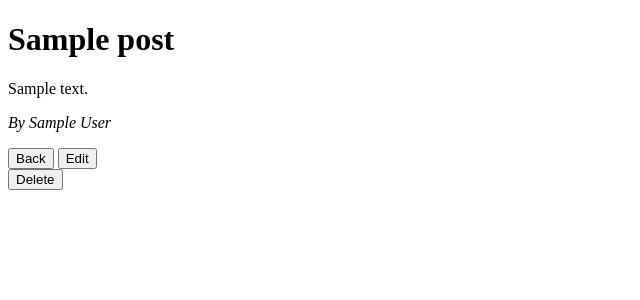
After one commit to cwaymeyer/blogly, a Flask app: page /posts/1 in a window 1280 px wide. The commit adds this page. Shown: the top 300 px of the page, without its empty margins (0-640 px from the left). Run offline with Flask 2, Linux system fonts and the light colour scheme; tables that the repository leaves empty hold one stand-in row (values such as "Sample post").

Commit message:
Post functionality added, no styling, minor bugs

```diff
--- a/app.py
+++ b/app.py
@@ -1,7 +1,7 @@
 """Blogly application"""
 
 from flask import Flask, request, redirect, render_template
-from models import db, connect_db, User
+from models import db, connect_db, User, Post
 
 app = Flask(__name__)
 
@@ -17,7 +17,10 @@ debug = DebugToolbarExtension(app)
 app.config['DEBUG_TB_INTERCEPT_REDIRECTS'] = False
 
 
-# SHOW USERS
+##########################################
+# USER ROUTES
+##########################################
+
 @app.route('/')
 def home():
     '''Redirect to users'''
@@ -34,7 +37,6 @@ def users():
     return render_template('users.html', users=users)
 
 
-# CREATE USER
 @app.route('/users/new')
 def new_user():
     '''Create new user'''
@@ -57,17 +59,16 @@ def submit_created_user():
     return redirect('/')
 
 
-# VIEW USER
-@app.route('/users/<int:user_id>')
-def user_details(user_id):
+@app.route('/users/<int:u_id>')
+def user_details(u_id):
     '''View user details'''
 
-    user = User.query.get_or_404(user_id)
+    user = User.query.get_or_404(u_id)
+    user_posts = Post.query.filter(Post.user_id == u_id)
 
-    return render_template('user-details.html', user=user)
+    return render_template('user-details.html', user=user, user_posts=user_posts)
 
 
-# EDIT USER
 @app.route('/users/<int:user_id>/edit')
 def edit_user(user_id):
     '''Edit user data'''
@@ -92,7 +93,6 @@ def submit_edited_user(user_id):
     return redirect('/users')
 
 
-#  DELETE USER
 @app.route('/users/<int:user_id>/delete', methods=['POST'])
 def delete_user(user_id):
     '''Delete user from database'''
@@ -102,3 +102,73 @@ def delete_user(user_id):
     db.session.commit()
 
     return redirect('/users')
+
+
+##########################################
+# (BLOG) POST ROUTES
+##########################################
+
+@app.route('/users/<int:user_id>/posts/new')
+def new_post(user_id):
+    '''Add a new post'''
+
+    user = User.query.get_or_404(user_id)
+
+    return render_template('new-post.html', user=user)
+
+
+@app.route('/users/<int:user_id>/posts/new', methods=['POST'])
+def submit_new_post(user_id):
+    '''Submit new post'''
+
+    title = request.form['title']
+    content = request.form['content']
+
+    new_post = Post(title=title, content=content, user_id=user_id)
+    db.session.add(new_post)
+    db.session.commit()
+
+    return redirect(f'/users/{user_id}')
+
+
+@app.route('/posts/<int:post_id>')
+def show_post(post_id):
+    '''Display a post'''
+
+    post = Post.query.get_or_404(post_id)
+
+    return render_template('post.html', post=post)
+
+
+@app.route('/posts/<int:post_id>/edit')
+def edit_post(post_id):
+    '''Edit a post'''
+
+    post = Post.query.get_or_404(post_id)
+
+    return render_template('edit-post.html', post=post)
+
+
+@app.route('/posts/<int:post_id>/edit', methods=['POST'])
+def submit_edited_post(post_id):
+    '''Submit edited post'''
+
+    post = Post.query.get_or_404(post_id)
+    post.title = request.form['title']
+    post.content = request.form['content']
+
+    db.session.add(post)
+    db.session.commit()
+
+    return redirect(f'/users/{post.user_id}')
+
+
+@app.route('/posts/<int:post_id>/delete', methods=['POST'])
+def delete_post(post_id):
+    '''Delete post from database'''
+
+    post = Post.query.get_or_404(post_id)
+    db.session.delete(post)
+    db.session.commit()
+
+    return redirect(f'/users/{post.user_id}')
--- a/models.py
+++ b/models.py
@@ -1,6 +1,8 @@
 """Models for Blogly"""
 
+import datetime
 from flask_sqlalchemy import SQLAlchemy
+from sqlalchemy.orm import backref
 
 db = SQLAlchemy()
 
@@ -12,7 +14,7 @@ def connect_db(app):
 
 
 class User(db.Model):
-    """User"""
+    """Model for users"""
 
     __tablename__ = 'users'
 
@@ -20,3 +22,23 @@ class User(db.Model):
     first_name = db.Column(db.String(20), nullable=False)
     last_name = db.Column(db.String(20), nullable=False)
     image_url = db.Column(db.String, nullable=False, default='/blank_profile_pic.png')
+
+    posts = db.relationship('Post', backref='user')
+
+    @property
+    def full_name(self):
+        '''Return full name of user'''
+
+        return f'{self.first_name} {self.last_name}'
+
+
+class Post(db.Model):
+    """Model for user posts"""
+
+    __tablename__ = 'posts'
+
+    id = db.Column(db.Integer, primary_key=True, autoincrement=True)
+    title = db.Column(db.String, nullable=False)
+    content = db.Column(db.Text, nullable=False)
+    created_at = db.Column(db.DateTime, nullable=False, default=datetime.datetime.now)
+    user_id = db.Column(db.Integer, db.ForeignKey('users.id'), nullable=False)
--- a/static/details.css
+++ b/static/details.css
@@ -10,3 +10,8 @@ img {
   padding: 4px;
   margin: 5px;
 }
+
+.input-content {
+  height: 150px;
+  width: 300px;
+}
--- /dev/null
+++ b/templates/base.html
@@ -0,0 +1,13 @@
+<!DOCTYPE html>
+<html lang="en">
+  <head>
+    <meta charset="UTF-8" />
+    <meta http-equiv="X-UA-Compatible" content="IE=edge" />
+    <meta name="viewport" content="width=device-width, initial-scale=1.0" />
+    <link rel="stylesheet" href="/static/details.css" />
+    <title>Blogly</title>
+  </head>
+  <body>
+    {% block content%} {% endblock %}
+  </body>
+</html>
--- /dev/null
+++ b/templates/post.html
@@ -0,0 +1,19 @@
+{% extends 'base.html' %}
+<!--  -->
+{% block content%}
+<h1>{{ post.title }}</h1>
+<p>{{ post.content }}</p>
+<p><i>By {{ post.user.full_name }}</i></p>
+<a href="/users/{{ post.user.id }}"><button>Back</button></a>
+<a href="/posts/{{ post.user.id }}/edit"><button>Edit</button></a>
+<form action="/posts/{{ post.id }}/delete" method="POST">
+  <button>Delete</button>
+</form>
+
+<!-- <button formaction="/posts/{{ post.id }}/delete" formmethod="POST">
+  Delete
+</button> -->
+
+<!-- <a href="/posts/{{ post.user.id }}/delete"><button>Delete</button></a> -->
+
+{% endblock %}
```
Also changed, not shown: seed.py (+12 -2 lines), templates/edit-post.html (added, +11 -0 lines), templates/edit-user.html (+13 -21 lines), templates/new-post.html (added, +16 -0 lines), templates/new-user.html (+4 -11 lines), templates/user-details.html (+11 -14 lines), templates/users.html (+4 -11 lines).
